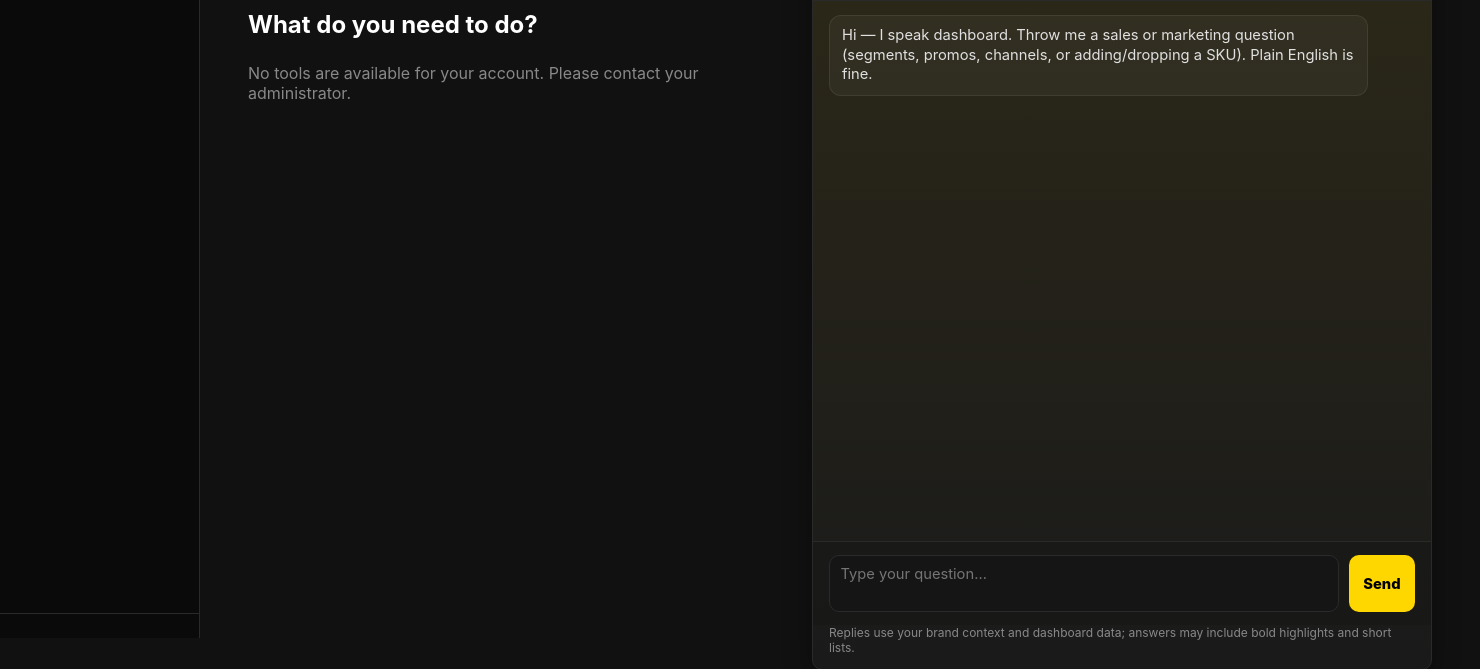
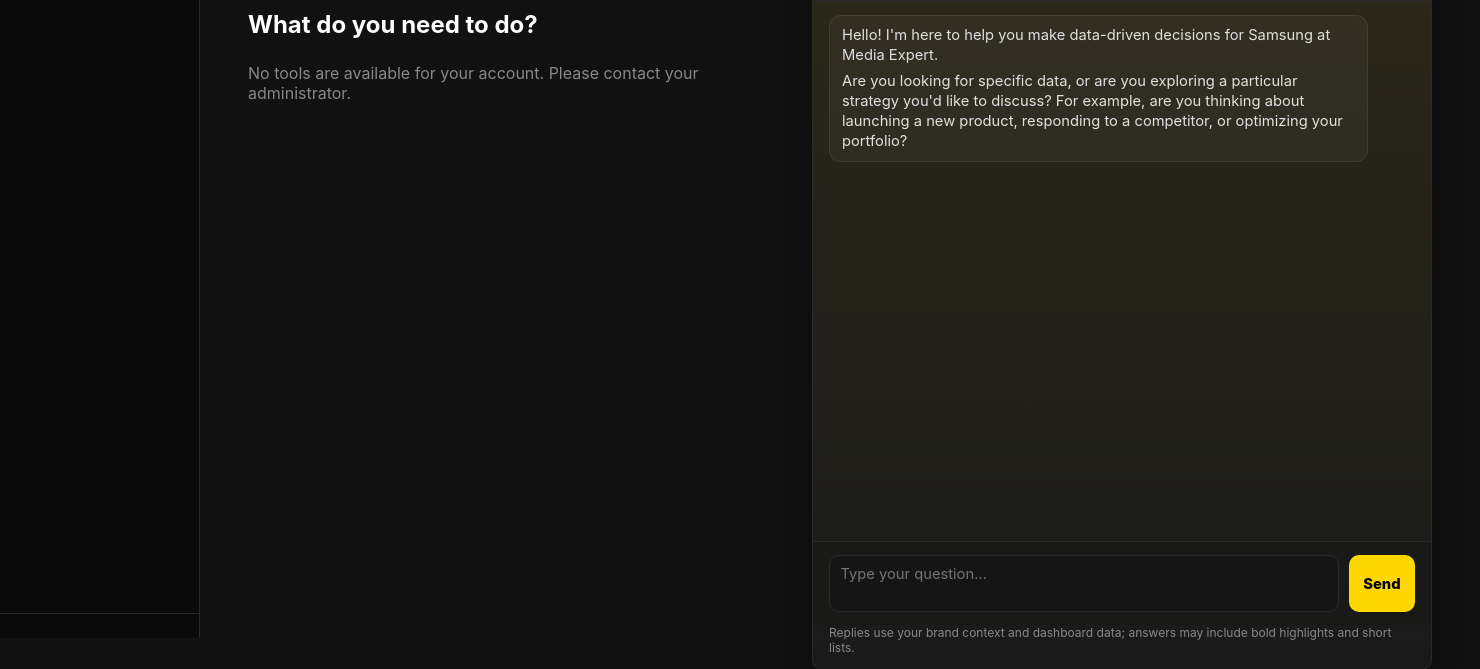
Before and after one commit to Fraffo96/MediaExpertDashboard, a FastAPI app: template app/templates/landing.html in a window 1480 px wide. Shown: the part 162-831 px from the top of the page. Run offline with FastAPI, Linux system fonts and the light colour scheme; the template is opened without the code that fills it, so the values that code supplies are empty; some libraries are stand-ins or nearby versions.

Commit message:
chore(landing): update expert chat intro copy
Made-with: Cursor

```diff
--- a/app/templates/landing.html
+++ b/app/templates/landing.html
@@ -96,7 +96,8 @@
         <div class="expert-messages" id="expert-messages" role="log" aria-live="polite" aria-relevant="additions">
           <div class="expert-message assistant">
             <div class="bubble">
-              Hi — I speak dashboard. Throw me a sales or marketing question (segments, promos, channels, or adding/dropping a SKU). Plain English is fine.
+              <p>Hello! I'm here to help you make data-driven decisions for Samsung at Media Expert.</p>
+              <p>Are you looking for specific data, or are you exploring a particular strategy you'd like to discuss? For example, are you thinking about launching a new product, responding to a competitor, or optimizing your portfolio?</p>
             </div>
           </div>
         </div>
```
